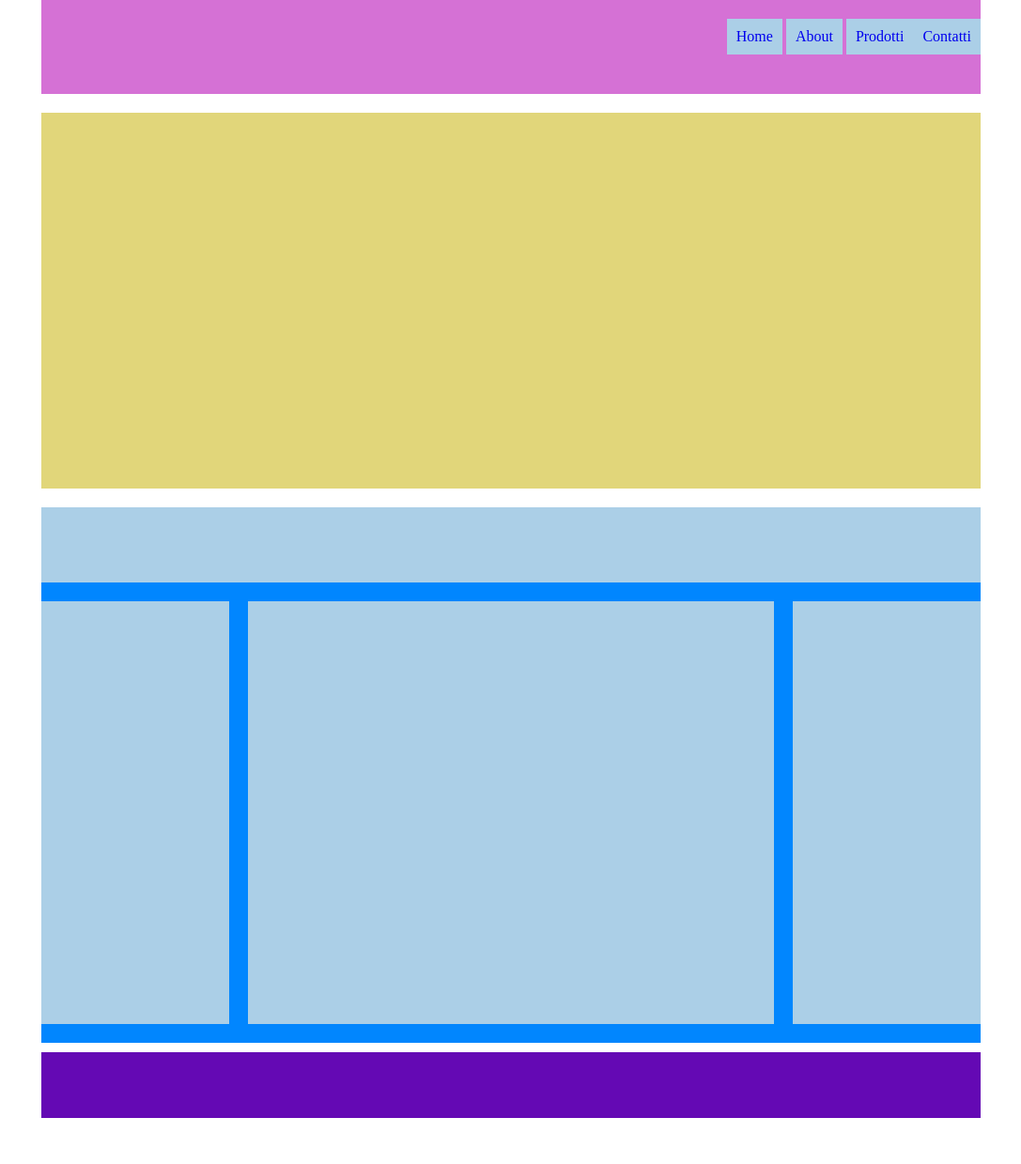
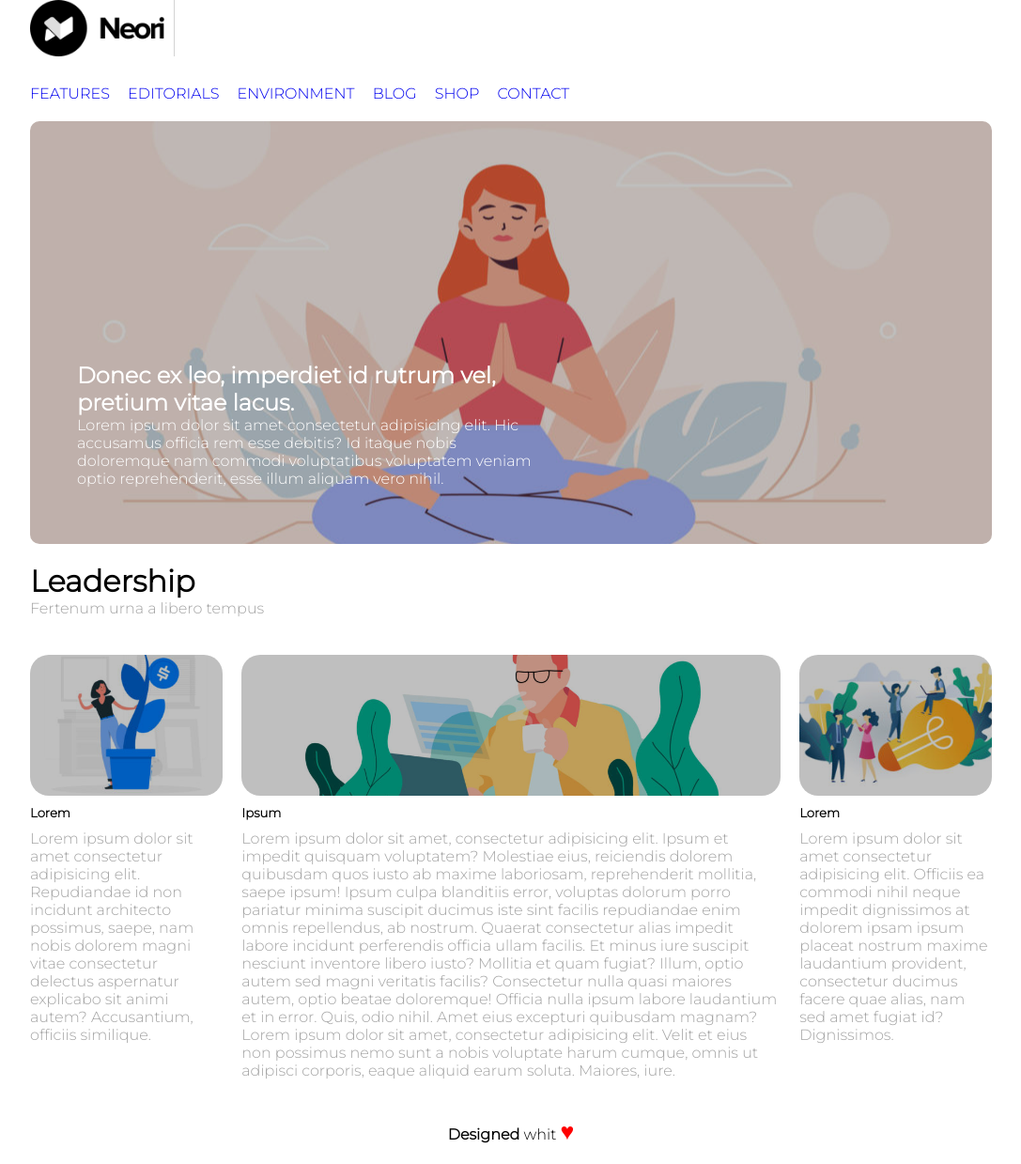
Before and after one commit to SebastianoMV/htmlcss-wp, a plain HTML site: page index.html in a window 1280 px wide. Shown: the whole page at 94% size, without its empty margins (96-1183 px from the left). Before the commit the page ends 1190 px from the top, so only its background shows below. Drawn offline with Linux system fonts and the light colour scheme.

Commit message:
Fine impostazione sito (Ho dimenticato di fare i commit.)

```diff
--- a/CSS/style.css
+++ b/CSS/style.css
@@ -3,6 +3,7 @@
   margin:0;
   padding: 0;
   box-sizing: border-box;
+  font-family: 'Montserrat', sans-serif;;
 }
 
 .clearfix::after {
@@ -12,35 +13,45 @@
 }
 
 .container {
-  width: 70%;
-  max-width: 1500px;
-  min-width: 1000px;
+  width: 80%;
+  max-width: 1300px;
+  min-width: 600px;
   margin: auto;
 }
 
 .column {
   float: left;
-  height: 450px;
   margin-top: 20px;
   margin-bottom: 20px;
 }
 
+.overlay {
+  background-color: rgba(0, 0, 0, 0.25);
+  height: 100%;
+}
+
+.bold{
+  font-weight: bolder;
+}
 
 /* header */
 
 .banner {
-  height: 100px;
-  background-color: #d571d5;
   margin-bottom: 20px;
+  text-transform: uppercase;
+  color: #a3a3a3;
 }
 
+.logo {
+  width: 15%;
+  margin-top: 0px;
+  display: block;
+  margin-bottom: 20px;
+  padding-right: 10px;
+  border-right: 1px solid lightgray;
+}
 
 /* menu */
-
-nav {
-  text-align: right;
-  padding: 20px 0px;
-}
 
 ul {
   list-style: none;
@@ -48,8 +59,7 @@ ul {
 
 li {
   display: inline-block;
-  background-color: #abcfe7;
-  padding: 10px;
+  padding: 10px 15px 0px 0px;
 }
 
 li a {
@@ -61,49 +71,94 @@ li a:hover {
   color: black;
 }
 
+/* FINE MENU */
+
 
 .jumbotron {
-  height: 400px;
-  background-color: #e1d67a;
+  height: 450px;
   margin-bottom: 20px;
+  background-image: url(../IMG/banner.jpg);
+  background-position: center;
+  border-radius: 10px;
+  background-size: cover;
+  overflow: hidden;
+  color: white;
+}
+
+.jumbotron .text-jumb{
+  padding-top: 25%;
+  padding-left: 50px;
+}
+
+.text-jumb h2, .text-jumb p{
+  width: 50%;
 }
 
 
 /* main */
 
-.title {
-  height: 80px;
-  background-color: #abcfe7;
-}
-
-.bgr-color {
-  background-color: #0186fe;
+.title p{
+  color: #a3a3a3;
+  margin-bottom: 20px;
 }
 
 .col-sx {
   width: 20%;
-  background-color: #abcfe7;
-  margin-right: 20px;
+  margin-right: 2%;
 }
 
 .col-center {
-  width: calc(100% - 40% - 40px);
-  background-color: #abcfe7;
+  width: 56%;
 }
 
 .col-dx {
   width: 20%;
-  background-color: #abcfe7;
-  margin-left: 20px;
+  margin-left: 2%;
+}
+
+.img-col{
+  width: 100%;
+  height: 150px;
+  background-position: center;
+  border-radius: 20px;
+  background-size: cover;
+  overflow: hidden;
+  margin-bottom: 10px;
+}
+
+.col-sx .img-col{
+  background-image: url(../IMG/img-1.jpg);
+}
+
+.col-center .img-col{
+  background-image: url(../IMG/banner-2.jpg);
+}
+
+.col-dx .img-col{
+  background-image: url(../IMG/img-3.jpg);
+}
+
+h5{
+  margin-bottom: 10px;
+}
+
+.column p{
+  color: #a3a3a3;
 }
 
 /* footer */
 
 .foot {
-  height: 70px;
-  margin-top: 10px;
-  background-color: #6409b4;
+  margin: 20px;
+  text-align: center;
+}
+
+.red{
+  color: red;
+  font-size: 25px;
 }
 
 
+
+
 /* margini calc */
--- a/index.html
+++ b/index.html
@@ -5,37 +5,70 @@
   <meta http-equiv="X-UA-Compatible" content="IE=edge">
   <meta name="viewport" content="width=device-width, initial-scale=1.0">
   <link rel="stylesheet" href="css/style.css">
+  <link href="https://fonts.googleapis.com/css2?family=Montserrat:wght@300&display=swap" rel="stylesheet">
   <title>Document</title>
 </head>
 
 <body>
 
   <header  class="container">
-    <nav class=" banner">
+     <!-- MENU -->
+    <nav class="banner ">
+      <img class="logo" src="img/logo.png" alt="Logo Neori">
       <ul>
-        <li> <a href="#"> Home </a></li>
-        <li> <a href="#"> About </a></li>
-        <li> <a href="#"> Prodotti </a></li><li> <a href="#"> Contatti </a></li>
+        <li> <a href="#"> Features </a></li>
+        <li> <a href="#"> Editorials </a></li>
+        <li> <a href="#"> Environment </a></li>
+        <li> <a href="#"> Blog </a></li>
+        <li> <a href="#"> Shop </a></li>
+        <li> <a href="#"> Contact </a></li>
       </ul>
     </nav>
-    <div  class=" jumbotron"></div>
+    <!-- JUMBO -->
+    <div  class=" jumbotron">
+      <div class="overlay  text-jumb">
+        <h2>Donec ex leo, imperdiet id rutrum vel, pretium vitae lacus.</h2>
+        <p>Lorem ipsum dolor sit amet consectetur adipisicing elit. Hic accusamus officia rem esse debitis? Id itaque nobis doloremque nam commodi voluptatibus voluptatem veniam optio reprehenderit, esse illum aliquam vero nihil.</p>
+      </div>
+    </div>
   </header>
 
+
   <main class="container">
-    <div class=" title"></div>
+
+    <div class=" title">
+      <h1 class="bold">Leadership</h1>
+      <p>Fertenum urna a libero tempus</p>
+    </div>
 
     <!-- Corpo centrale floating -->
-    <div class=" clearfix bgr-color">
+    <div class=" clearfix">
 
       <aside class="column col-sx">
-
+        <div class="img-col">
+           <div class="overlay"></div>
+        </div>
+        <h5>Lorem</h5>
+        <p>Lorem ipsum dolor sit amet consectetur adipisicing elit. Repudiandae id non incidunt architecto possimus, saepe, nam nobis dolorem magni vitae consectetur delectus aspernatur explicabo sit animi autem? Accusantium, officiis similique.</p>
       </aside>
 
       <section class="column col-center">
-
+        <div class="img-col">
+          <div class="overlay"></div>
+        </div>
+        <h5>Ipsum</h5>
+        <p>
+          Lorem ipsum dolor sit amet, consectetur adipisicing elit. Ipsum et impedit quisquam voluptatem? Molestiae eius, reiciendis dolorem quibusdam quos iusto ab maxime laboriosam, reprehenderit mollitia, saepe ipsum! Ipsum culpa blanditiis error, voluptas dolorum porro pariatur minima suscipit ducimus iste sint facilis repudiandae enim omnis repellendus, ab nostrum. Quaerat consectetur alias impedit labore incidunt perferendis officia ullam facilis. Et minus iure suscipit nesciunt inventore libero iusto? Mollitia et quam fugiat? Illum, optio autem sed magni veritatis facilis? Consectetur nulla quasi maiores autem, optio beatae doloremque! Officia nulla ipsum labore laudantium et in error. Quis, odio nihil. Amet eius excepturi quibusdam magnam? Lorem ipsum dolor sit amet, consectetur adipisicing elit. Velit et eius non possimus nemo sunt a nobis voluptate harum cumque, omnis ut adipisci corporis, eaque aliquid earum soluta. Maiores, iure.
+        </p>
       </section>
 
       <aside class="column col-dx">
+        <div class="img-col">
+          <div class="overlay"></div>
+        </div>
+        <h5>Lorem</h5>
+        <p>Lorem ipsum dolor sit amet consectetur adipisicing elit. Officiis ea commodi nihil neque impedit dignissimos at dolorem ipsam ipsum placeat nostrum maxime laudantium provident, consectetur ducimus facere quae alias, nam sed amet fugiat id? Dignissimos.</p>
+
 
       </aside>
 
@@ -44,7 +77,11 @@
   </main>
 
   <footer class="container">
-    <div class=" foot"></div>
+    <div class="foot">
+      <span class="bold">Designed</span>
+      <span>whit</span>
+      <span class="red">&hearts;</span>
+    </div>
   </footer>
 
 </body>
```
